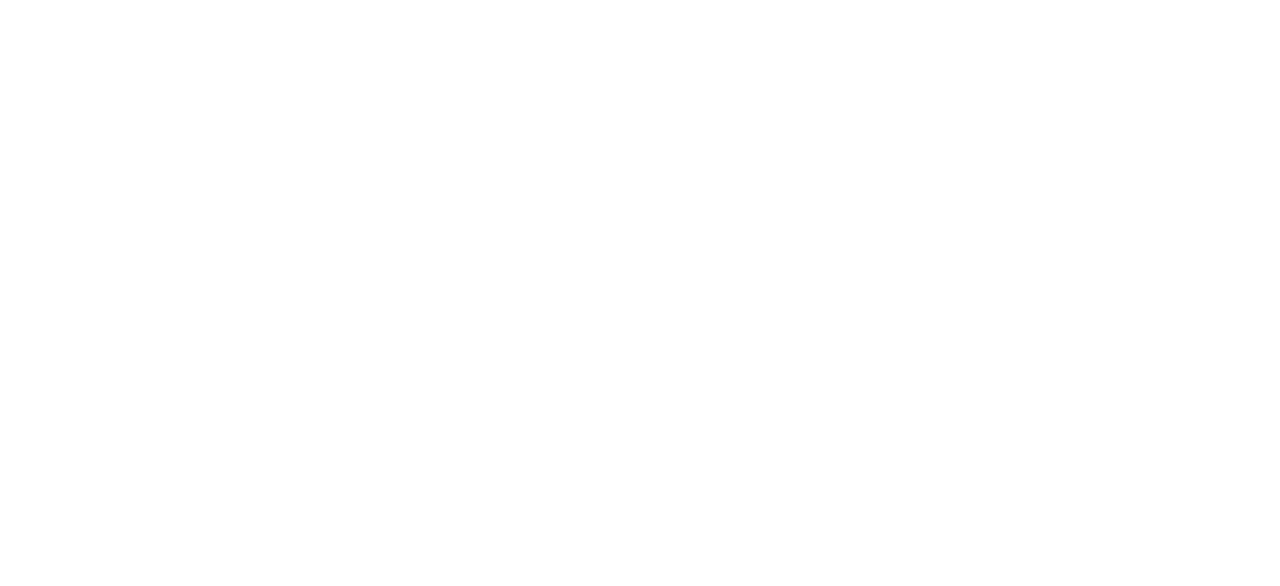
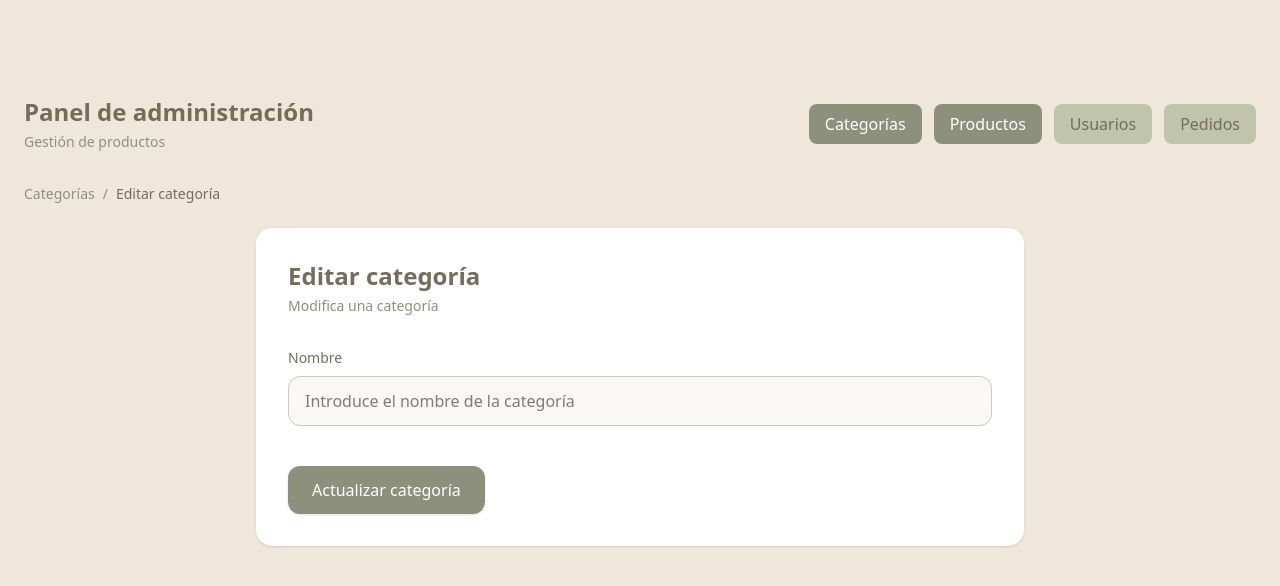
Before and after one commit to manuela217/handmade-shop-frontend, an Angular app: page /admin/categories/edit/1 in a window 1280 px wide. Before the commit this address led to /. Shown: the top 586 px of the page. Built offline with nearby package versions, Linux system fonts and the light colour scheme; no server answers; a web font is replaced by a local one.

Commit message:
Implement category editing functionality

```diff
--- a/src/app/app-module.ts
+++ b/src/app/app-module.ts
@@ -15,6 +15,7 @@
 import { ToastrModule } from 'ngx-toastr';
 import { CategoryListComponent } from './features/admin/categories/category-list/category-list.component';
 import { CategoryAddComponent } from './features/admin/categories/category-add/category-add.component/category-add.component';
+import { CategoryEditComponent } from './features/admin/categories/category-edit/category-edit.component/category-edit.component';
 
 @NgModule({
   declarations: [
@@ -28,6 +29,7 @@
     ProductEditComponent,
     CategoryListComponent,
     CategoryAddComponent,
+    CategoryEditComponent,
   ],
   imports: [
     BrowserModule,
--- a/src/app/app-routing-module.ts
+++ b/src/app/app-routing-module.ts
@@ -6,6 +6,7 @@
 import { ProductEditComponent } from './features/admin/products/product-edit/product-edit.component';
 import { CategoryListComponent } from './features/admin/categories/category-list/category-list.component';
 import { CategoryAddComponent } from './features/admin/categories/category-add/category-add.component/category-add.component';
+import { CategoryEditComponent } from './features/admin/categories/category-edit/category-edit.component/category-edit.component';
 
 const routes: Routes = [
   { path: '', component: HomeComponent },
@@ -14,6 +15,7 @@
   { path: 'admin/products/edit/:id', component: ProductEditComponent },
   { path: 'admin/categories', component: CategoryListComponent },
   { path: 'admin/categories/add', component: CategoryAddComponent },
+  { path: 'admin/categories/edit/:id', component: CategoryEditComponent },
 ];
 
 @NgModule({
--- a/src/app/core/services/category.service.ts
+++ b/src/app/core/services/category.service.ts
@@ -28,4 +28,8 @@
     return this.http.get<Category>(`${this.apiUrl}/${id}`);
   }
 
+  updateCategory(category: Category): Observable<Category> {
+    return this.http.put<Category>(this.apiUrl, category);
+  }
+
 }
--- a/src/app/features/admin/categories/category-add/category-add.component/category-add.component.ts
+++ b/src/app/features/admin/categories/category-add/category-add.component/category-add.component.ts
@@ -1,7 +1,7 @@
 import { Component, OnInit } from '@angular/core';
 import { CategoryService } from '../../../../../core/services/category.service';
 import { ToastrService } from 'ngx-toastr';
-import { ActivatedRoute, Router } from '@angular/router';
+import { Router } from '@angular/router';
 import { Category } from '../../../../../shared/models/category';
 
 @Component({
@@ -18,7 +18,6 @@
     private categoryService:CategoryService,
     private toastr:ToastrService,
     private router:Router,
-    private activateRoute:ActivatedRoute,
   ) {}
 
   ngOnInit(): void {
--- /dev/null
+++ b/src/app/features/admin/categories/category-edit/category-edit.component/category-edit.component.html
@@ -0,0 +1,90 @@
+<div class="bg-[#efe8da] min-h-screen pt-24 px-6">
+
+    <!-- Header admin -->
+    <app-header-admin></app-header-admin>
+
+    <!-- Breadcrumb -->
+    <div class="max-w-7xl mx-auto mb-6">
+
+      <nav class="flex items-center gap-2 text-sm text-[#8d917b]">
+
+        <a
+          routerLink="/admin/categories"
+          class="hover:text-[#756c59] transition">
+          Categorías
+        </a>
+
+        <span>/</span>
+
+        <span class="text-[#756c59] font-medium">
+          Editar categoría
+        </span>
+
+      </nav>
+
+    </div>
+
+    <!-- Card formulario -->
+    <div class="max-w-3xl mx-auto bg-white rounded-2xl shadow-sm p-8">
+
+      <!-- Título -->
+      <div class="mb-8">
+
+        <h1 class="text-2xl font-semibold text-[#756c59]">
+          Editar categoría
+        </h1>
+
+        <p class="text-sm text-[#8d917b] mt-1">
+          Modifica una categoría
+        </p>
+
+      </div>
+
+      <!-- Formulario -->
+      <form class="space-y-6">
+
+        <!-- Nombre -->
+        <div>
+
+          <label
+            class="block text-sm font-medium text-[#756c59] mb-2"
+            for="name">
+
+            Nombre
+
+          </label>
+
+          <input
+            [(ngModel)]="name"
+            type="text"
+            id="name"
+            name="name"
+            placeholder="Introduce el nombre de la categoría"
+            autocomplete="off"
+            minlength="3"
+            required
+            class="w-full rounded-xl border border-[#d3c7b6] px-4 py-3 bg-[#faf8f4] focus:outline-none focus:ring-2 focus:ring-[#8d917b]"
+          >
+
+        </div>
+
+        <!-- Botón -->
+        <div class="pt-4">
+
+          <button
+            type="submit"
+            class="bg-[#8d917b] text-white px-6 py-3 rounded-xl hover:bg-[#756c59] transition shadow-sm"
+            (click)="updateCategory()"
+            >
+
+            Actualizar categoría
+
+          </button>
+
+        </div>
+
+      </form>
+
+    </div>
+
+  </div>
--- /dev/null
+++ b/src/app/features/admin/categories/category-edit/category-edit.component/category-edit.component.ts
@@ -0,0 +1,61 @@
+import { ChangeDetectorRef, Component, OnInit } from '@angular/core';
+import { Router, ActivatedRoute } from '@angular/router';
+import { ToastrService } from 'ngx-toastr';
+import { CategoryService } from '../../../../../core/services/category.service';
+import { Category } from '../../../../../shared/models/category';
+
+@Component({
+  selector: 'app-category-edit',
+  standalone: false,
+  templateUrl: './category-edit.component.html',
+})
+export class CategoryEditComponent implements OnInit {
+
+  id?: number;
+  name: string = '';
+
+  constructor(
+    private categoryService:CategoryService,
+    private toastr:ToastrService,
+    private router:Router,
+    private activatedRoute:ActivatedRoute,
+    private cdr: ChangeDetectorRef,
+  ) {}
+
+  ngOnInit(): void {
+    this.getCategoryById();
+  }
+
+  getCategoryById() {
+    this.activatedRoute.params.subscribe(
+      category => {
+        let id = category['id'];
+        if(id) {
+          this.categoryService.getCategoryById(id).subscribe(
+            data => {
+              this.id = data.id;
+              this.name = data.name;
+
+              this.cdr.detectChanges();
+            }
+          )
+        }
+      }
+    );
+  }
+
+  updateCategory() {
+    const category = new Category(this.id!, this.name);
+    this.categoryService.updateCategory(category).subscribe({
+      next: () => {
+        this.toastr.success('Categoría actualizada correctamente','Éxito');
+        this.router.navigate(['/admin/categories']);
+      },
+      error: (err) => {
+        console.error('ERROR:', err);
+        this.toastr.error('No se pudo actualizar la categoría','Error');
+      }
+    });
+  }
+
+}
--- a/src/app/features/admin/categories/category-list/category-list.component.html
+++ b/src/app/features/admin/categories/category-list/category-list.component.html
@@ -73,24 +73,19 @@
 
             <!-- Editar -->
             <td class="px-6 py-4 text-center">
-
               <button
-                class="bg-[#bfc4ab] text-[#756c59] px-3 py-1 rounded-md hover:bg-[#8d917b] hover:text-white transition">
-
+                class="bg-[#bfc4ab] text-[#756c59] px-3 py-1 rounded-md hover:bg-[#8d917b] hover:text-white transition"
+                [routerLink]="['/admin/categories/edit', category.id]"
+              >
                 Editar
-
               </button>
-
             </td>
 
             <!-- Eliminar -->
             <td class="px-6 py-4 text-center">
-
               <button
                 class="bg-red-400 text-white px-3 py-1 rounded-md hover:bg-red-500 transition">
-
-                Eliminar
-
+                  Eliminar
               </button>
 
             </td>
```
